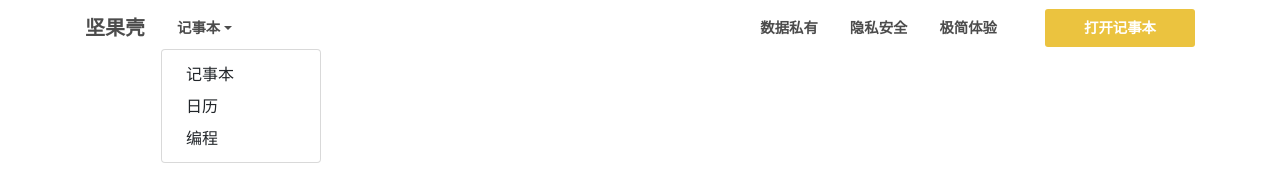
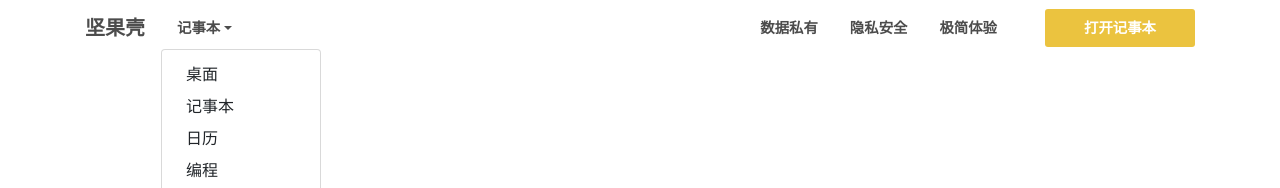
Before and after one commit to JianGuoKe/ipfs-notehome, a website built with Vite: page index.html in a window 1280 px wide. Both pictures are taken after a click on the button "记事本". Shown: the top 188 px of the page. Built offline with nearby package versions, Linux system fonts and the light colour scheme.

Commit message:
feat: 增加桌面跳转

```diff
--- a/index.html
+++ b/index.html
@@ -49,6 +49,9 @@
                 >记事本</a
               >
               <div class="dropdown-menu">
+                <a class="dropdown-item" href="https://home.jianguoke.cn"
+                  >桌面</a
+                >
                 <a class="dropdown-item" href="https://note.jianguoke.cn"
                   >记事本</a
                 >
```
